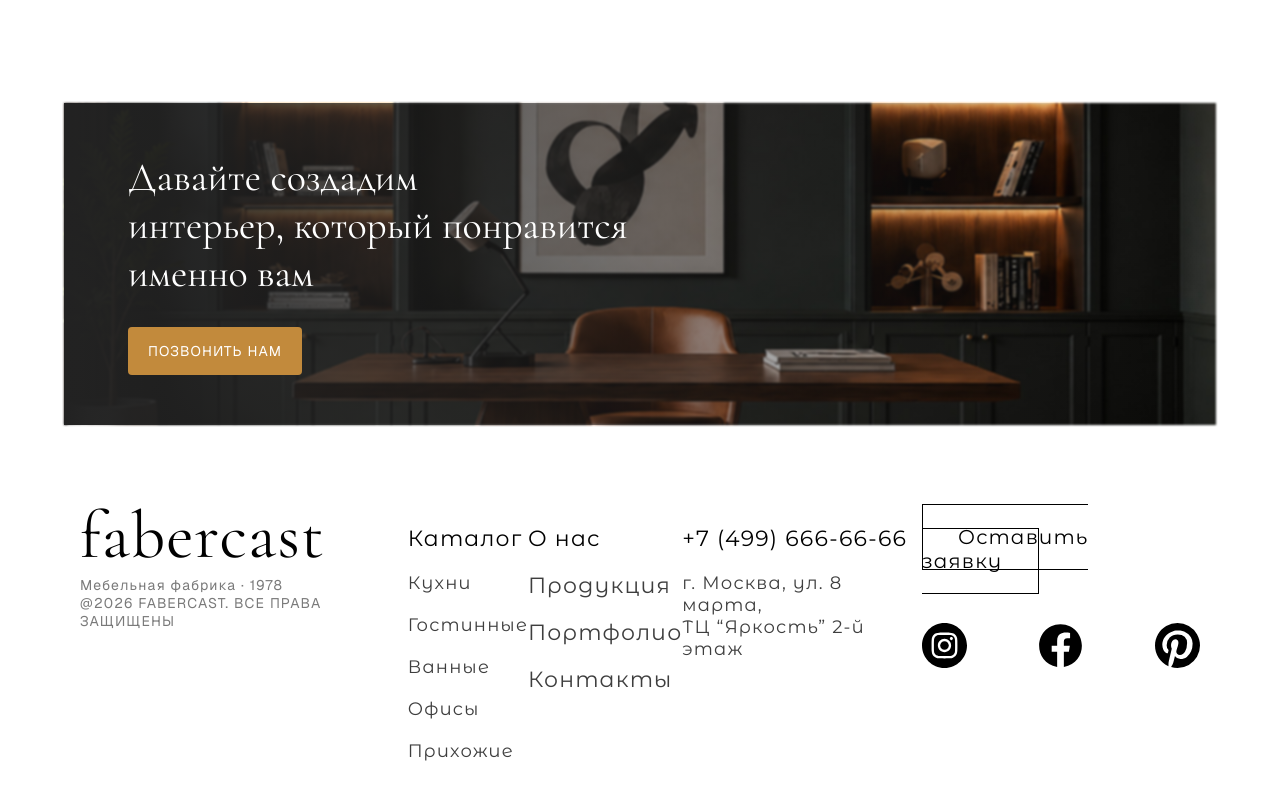
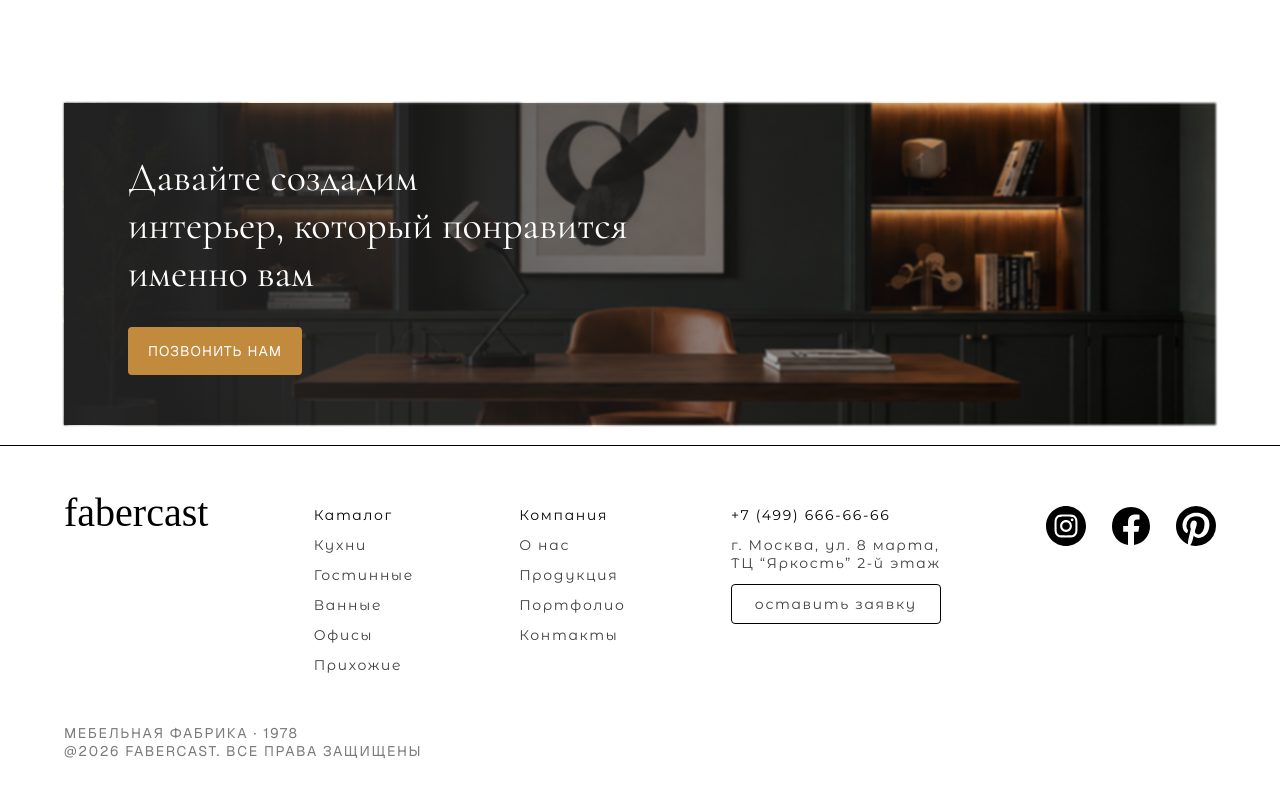
Before and after one commit to duh-git/fabercast, a React (Vite) app: page /catalog in a window 1280 px wide. Shown: the part 1830-2630 px from the top of the page. Built offline with nearby package versions, Linux system fonts and the light colour scheme.

Commit message:
mobile: Footer

```diff
--- a/src/components/Footer/Footer.css
+++ b/src/components/Footer/Footer.css
@@ -1,67 +1,171 @@
 footer {
-  padding: 80px;
+  padding: 30px 20px;
   display: flex;
+  /* flex-direction: column; */
+  flex-wrap: wrap;
+  gap: 15px;
   justify-content: space-between;
-  align-items: start;
 
-  font-family: "Montserrat Alternates";
+  border-top: 1px solid #000;
 
-  div {
-    letter-spacing: 0.12em;
-
-    p,
-    a {
-      font-size: 2.2rem;
+  h2 {
+    width: 100%;
+    font-size: 3.2rem;
+    margin-bottom: 30px;
   }
 
-    ul {
+  &>ul {
     display: flex;
     flex-direction: column;
-      margin-top: 20px;
-      gap: 20px;
+    margin-bottom: 35px;
+    gap: 12px;
 
+    li {
+      font-size: 1.1rem;
+      font-family: "Montserrat Alternates";
+      letter-spacing: 0.12em;
       color: #3E3E3E;
-      font-size: 1.8rem;
+
+      &:nth-child(1) {
+        color: #000;
+      }
     }
   }
 
-  .logo-group {
-    display: flex;
-    flex-direction: column;
-    position: relative;
-    bottom: 30px;
-    height: 100%;
-
-    h2 {
-      font-family: "Cormorant Garamond";
-      font-size: 6.7rem;
-      margin-bottom: auto;
+  .footer__catalog {
+    order: 1;
   }
 
-    p {
+  .footer__about {
+    display: none;
+    order: 2;
+  }
+
+  .footer__contact {
+    order: 3;
+
+    .leave-request {
+      padding: 10px 15px;
+      /* padding: 20px 35px; */
+
+      text-align: center;
+      text-transform: lowercase;
+
+      border: solid 1px #000000;
+      border-radius: 4px;
+
+      /* font-size: 2rem; */
+    }
+  }
+
+  .footer__social {
+    order: 4;
+    flex-direction: row;
+    gap: 25px;
+
+    img {
+      width: 25px;
+    }
+  }
+
+  .footer__copyright {
+    order: 5;
+    width: 100%;
+
     font-family: "Geist";
-      font-size: 1.4rem;
+    font-size: 1rem;
+    text-transform: uppercase;
+    letter-spacing: 0.12em;
     color: #7A7A7A;
   }
 }
 
-  .social-group {
-    &>ul {
-      margin-top: 50px;
-      flex-direction: row;
-      justify-content: space-between;
+@media (min-width: 425px) {
+  footer {
+    padding: 30px 30px;
 
+    h2 {
+      width: 100%;
+      font-size: 3.8rem;
+    }
+
+    .footer__about {
+      display: flex;
+    }
+
+    .footer__social {
       img {
-        width: 45px;
+        width: 35px;
+      }
+    }
   }
 }
 
-    .leave-request {
-      padding: 20px 35px;
-      border: solid 1px #000000;
-      border-radius: 4;
+@media (min-width: 768px) {
+  footer {
+    padding: 40px;
 
-      font-size: 2rem;
+    h2 {
+      width: 100%;
+      font-size: 4rem;
+    }
+
+    &>ul>li {
+      font-size: 1.4rem;
+    }
+
+    .footer__social {
+      img {
+        width: 40px;
+      }
+    }
+
+    .footer__copyright {
+      font-size: 1.4rem;
     }
   }
 }
+
+@media (min-width: 1024px) {
+  footer {
+    padding: 60px 5%;
+
+    h2 {
+      width: fit-content;
+      position: relative;
+      bottom: 17px;
+      font-size: 4rem;
+    }
+
+    .footer__social {
+      img {
+        width: 40px;
+      }
+    }
+  }
+}
+
+@media (min-width: 1440px) {
+  footer {
+    h2 {
+      width: fit-content;
+      position: relative;
+      bottom: 25px;
+      font-size: 6.7rem;
+    }
+
+    &>ul>li {
+      font-size: 1.8rem;
+    }
+
+    .footer__social {
+      img {
+        width: 60px;
+      }
+    }
+
+    .footer__copyright {
+      font-size: 1.8rem;
+    }
+  }
+}
--- a/src/components/Footer/Footer.jsx
+++ b/src/components/Footer/Footer.jsx
@@ -2,44 +2,35 @@ import "./Footer.css"
 
 export default function Footer() {
   return <footer>
-    <div className="logo-group">
     <h2>fabercast</h2>
-      <div className="asd">
-        <p>Мебельная фабрика · 1978</p>
-        <p>@2026 FABERCAST. ВСЕ ПРАВА ЗАЩИЩЕНЫ</p>
-      </div>
-    </div>
-    <div className="catalog-group">
-      <p>Каталог</p>
-      <ul>
+    <ul className="footer__catalog">
+      <li><a href="/catalog">Каталог</a></li>
       <li>Кухни</li>
       <li>Гостинные</li>
       <li>Ванные</li>
       <li>Офисы</li>
       <li>Прихожие</li>
     </ul>
-    </div>
-    <div className="company-group">
-      <p>О нас</p>
-      <ul>
+    <ul className="footer__about">
+      <li><a href="/">Компания</a></li>
+      <li><a href="/about">О нас</a></li>
       <li><a href="/catalog">Продукция</a></li>
       <li><a href="/#inspiration">Портфолио</a></li>
       <li><a href="/#contacts">Контакты</a></li>
     </ul>
-    </div>
-    <div className="contact-group">
-      <a href="tel:+74956666666">+7 (499) 666-66-66</a>
-      <ul>
+    <ul className="footer__contact">
+      <li><a href="tel:+74956666666">+7 (499) 666-66-66</a></li>
       <li>г. Москва, ул. 8 марта, <br /> ТЦ “Яркость” 2-й этаж</li>
+      <li className="leave-request"><a href="tel:+74956666666">Оставить заявку</a></li>
     </ul>
-    </div>
-    <div className="social-group">
-      <a className="leave-request" href="tel:+74956666666">Оставить заявку</a>
-      <ul>
+    <ul className="footer__social">
       <li><a href=""><img src="/src/assets/instagram.svg" alt="" /></a></li>
       <li><a href=""><img src="/src/assets/facebook.svg" alt="" /></a></li>
       <li><a href=""><img src="/src/assets/pinterest.svg" alt="" /></a></li>
     </ul>
+    <div className="footer__copyright">
+      <p>Мебельная фабрика · 1978</p>
+      <p>@2026 FABERCAST. ВСЕ ПРАВА ЗАЩИЩЕНЫ</p>
     </div>
   </footer>
 }
--- a/src/pages/Main/Main.jsx
+++ b/src/pages/Main/Main.jsx
@@ -16,6 +16,6 @@ export default function Main() {
     <About />
     <Advantages />
     <Contact />
-    {/* <Footer /> */}
+    <Footer />
   </>
 }
```
Lines whose indentation alone changed are shown as unchanged.
